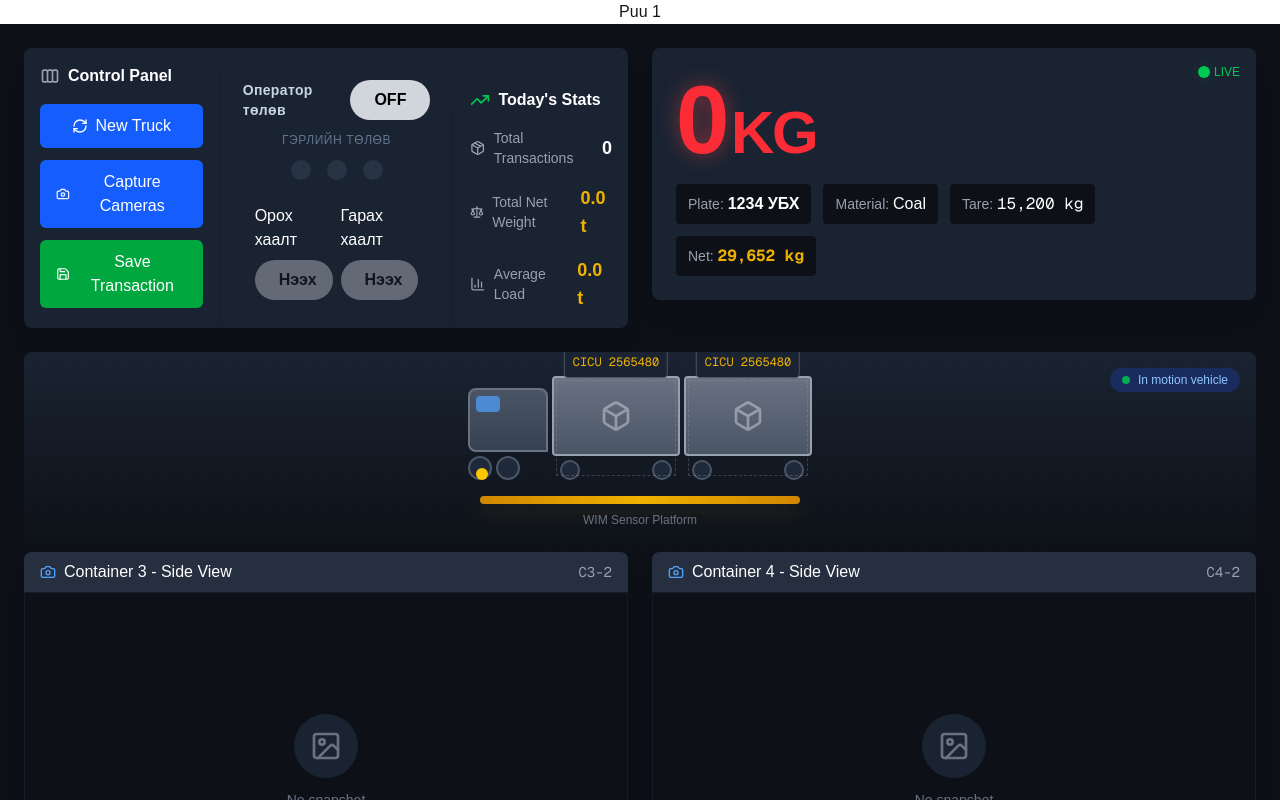
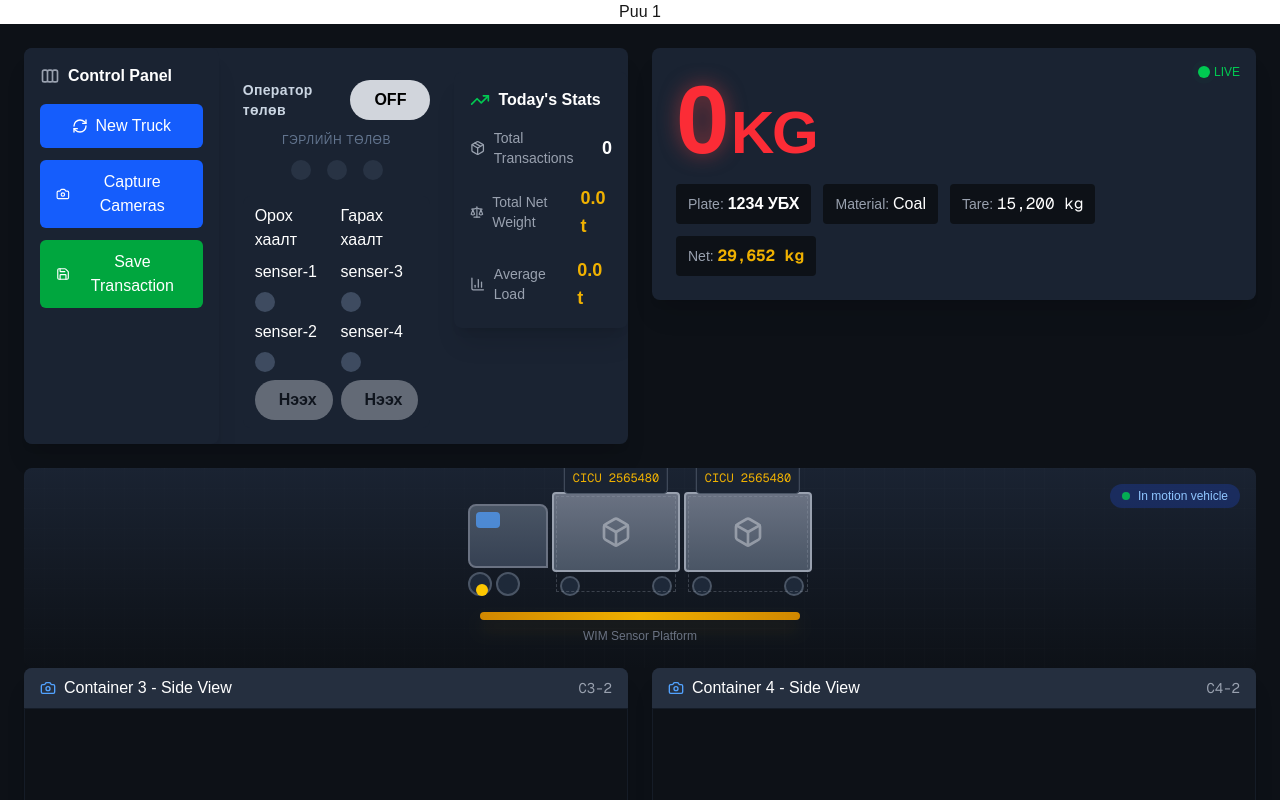
Before and after one commit to batuk-ktb/carweight, a Next.js app: page /puu/1 in a window 1280 px wide. Shown: the top 800 px of the page. Built offline with nearby package versions, Linux system fonts and the light colour scheme; no server answers.

Commit message:
senser info

```diff
--- a/app/puu/[id]/page.tsx
+++ b/app/puu/[id]/page.tsx
@@ -525,10 +525,54 @@ async function controlPuuByRemote(name :string, value:any){
 
                       <div className="flex flex-col gap-2">
                         <p>Орох хаалт</p>
+                        <div className="grid grid-cols-1 gap-2">
+                          <div className=" flex flex-col gap-2">
+                            <p>senser-1</p>
+                            <div
+                                className={`w-5 h-5 rounded-full transition-all duration-200
+                                ${data?.allInfo[0] == 1
+                                  ? "bg-emerald-500 shadow-[0_0_12px_rgba(16,185,129,0.9)] scale-110"
+                                  : "bg-slate-500/50"}
+                                `}
+                              />
+                          </div>
+                          <div className=" flex flex-col gap-2">
+                            <p>senser-2</p>
+                            <div
+                                className={`w-5 h-5 rounded-full transition-all duration-200
+                                ${data?.allInfo[1] == 1
+                                  ? "bg-emerald-500 shadow-[0_0_12px_rgba(16,185,129,0.9)] scale-110"
+                                  : "bg-slate-500/50"}
+                                `}
+                              />
+                          </div>
+                        </div>
                       <ToggleButton onText = "Хаах" offText="Нээх" value = {entryGate} disabled={!operatorMode} onToggle = {()=> controlPuuByRemote("entryGate",!entryGate)}/>
                       </div>
                       <div className="flex flex-col gap-2">
                       <p>Гарах хаалт</p>
+                      <div className="grid grid-cols-1 gap-2">
+                          <div className=" flex flex-col gap-2">
+                            <p>senser-3</p>
+                            <div
+                                className={`w-5 h-5 rounded-full transition-all duration-200
+                                ${data?.allInfo[2] == 1
+                                  ? "bg-emerald-500 shadow-[0_0_12px_rgba(16,185,129,0.9)] scale-110"
+                                  : "bg-slate-500/50"}
+                                `}
+                              />
+                          </div>
+                          <div className=" flex flex-col gap-2">
+                            <p>senser-4</p>
+                            <div
+                                className={`w-5 h-5 rounded-full transition-all duration-200
+                                ${data?.allInfo[3] == 1
+                                  ? "bg-emerald-500 shadow-[0_0_12px_rgba(16,185,129,0.9)] scale-110"
+                                  : "bg-slate-500/50"}
+                                `}
+                              />
+                          </div>
+                        </div>
                       <ToggleButton onText = "Хаах" offText="Нээх" value = {exitGate}  disabled={!operatorMode} onToggle = {()=> controlPuuByRemote("exitGate",!exitGate)}/>
                       </div>
                     </div>
```
